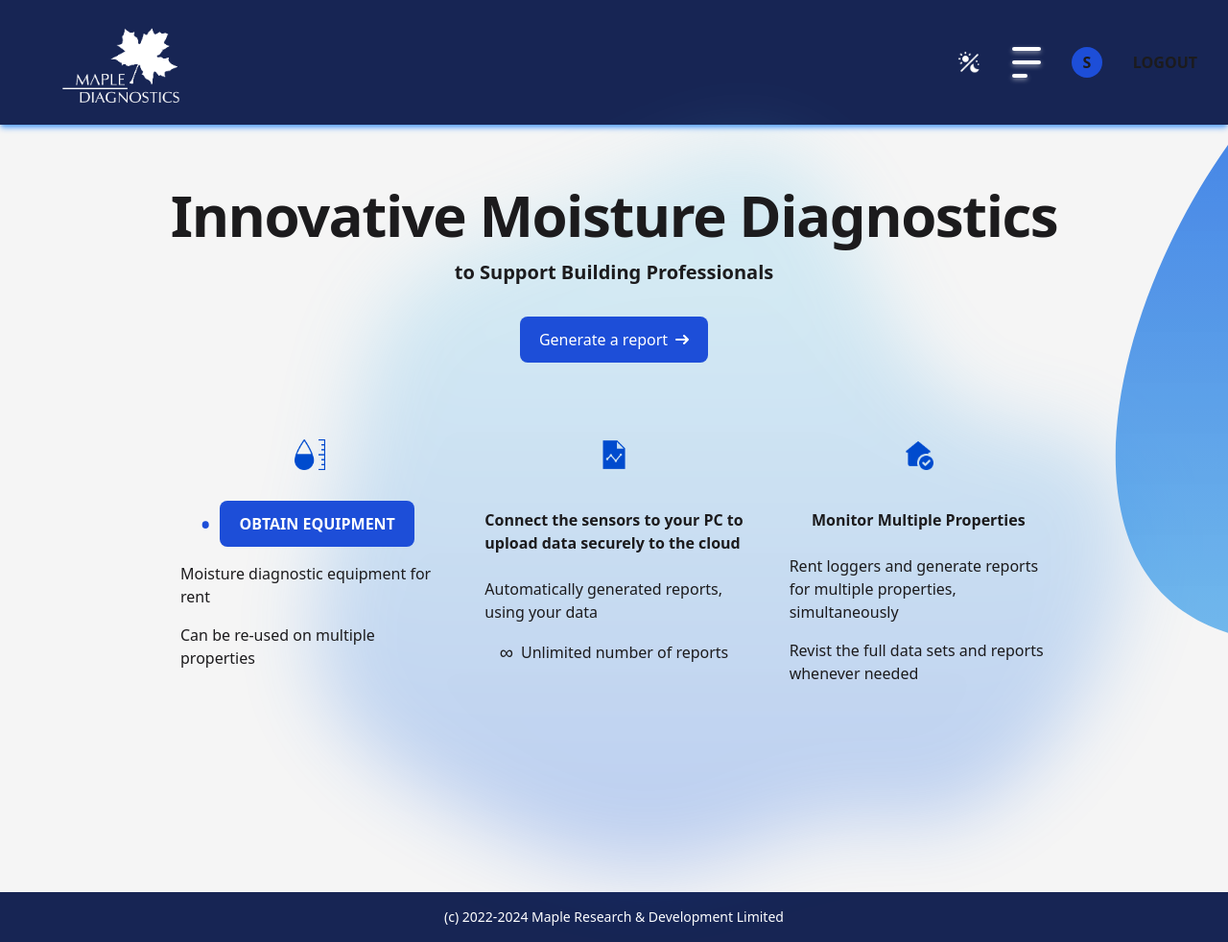
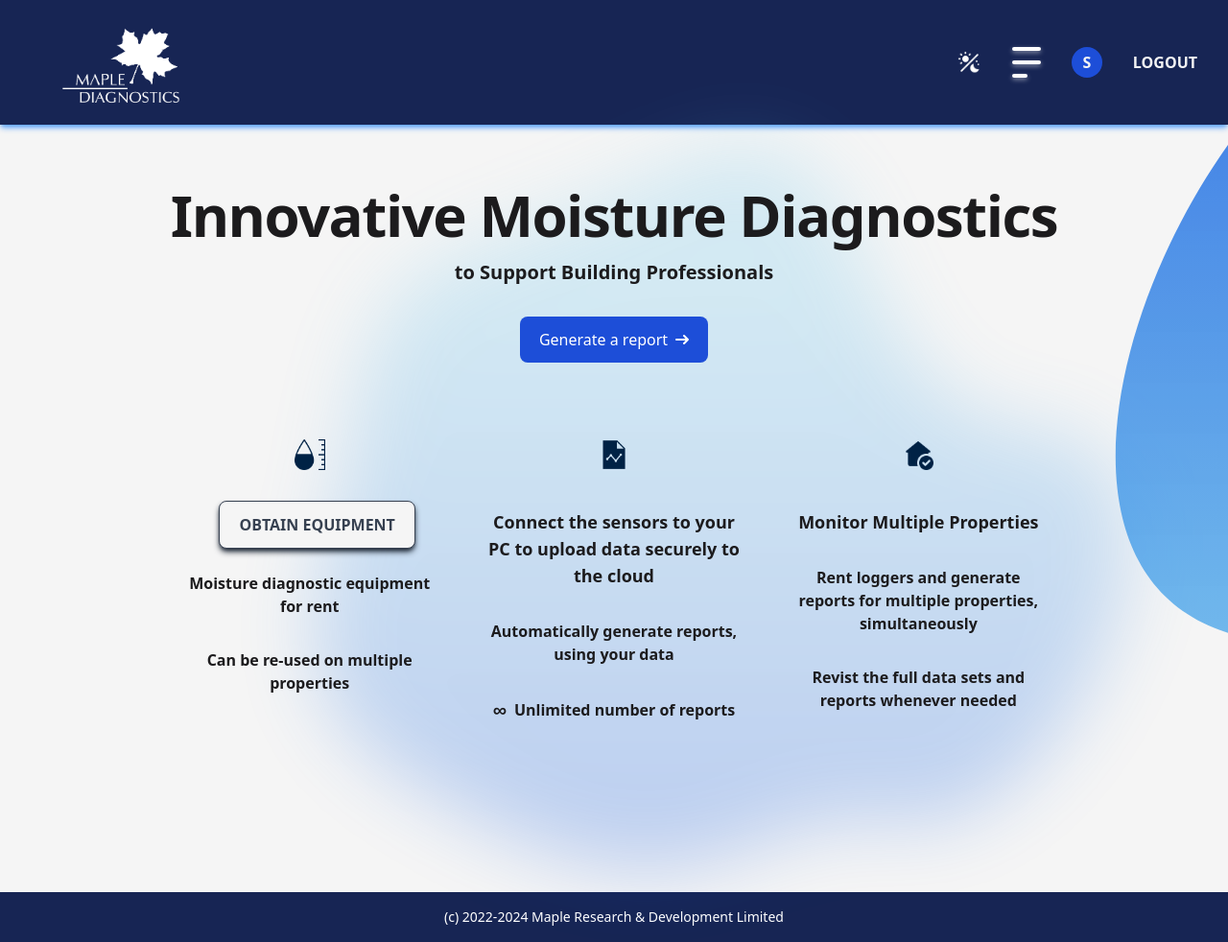
Before and after one commit to GreenCatInForest/md_app, a Django app: page / in a window 1280 px wide. Shown: the whole page at 96% size. Run offline with Django 5.2, Linux system fonts and the light colour scheme; the visitor is signed in with stand-in values (Sample User, id 1); style sheets or scripts are compiled from the project's sources; parts of the project's set-up code (start-up, migrations or seed data) failed here and were passed over; some libraries are stand-ins or nearby versions.

Commit message:
styled index

```diff
--- a/core/templates/core/index.html
+++ b/core/templates/core/index.html
@@ -71,8 +71,7 @@
             <article class="featured-products">
                 <div class="featured-product">
                     <img class="" src="{% static 'images/icons8-hygrometer-50.png' %}" alt="Featured Product 1"/>
-                    <a href="https://www.maple-diagnostics.com/" class="link-feature text-center py-3 px-5 sm:ms-4 text-base font-extrabold text-white focus:outline-none hover:text-white hover:bg-blue-800 bg-blue-700
-                    rounded-lg">
+                    <a href="https://www.maple-diagnostics.com/" class="link-feature">
                     Obtain Equipment
                     </a>
                     <!-- <h5>Obtain Equipment</h5> -->
@@ -82,8 +81,8 @@
                 <div class="featured-product">
                     <img src="{% static 'images/icons8-graph-report-50.png' %}" alt="Featured Product 2"/>
                     <h5>Connect the sensors to your PC to upload data securely to the cloud</h5>
-                    <p>Automatically generated reports, using your data</p>
-                    <p class="group flex items-center gap-2"><span class="text-xl align-middle group-hover:text-light-accent3">∞ </span> Unlimited number of reports</p>
+                    <p>Automatically generate reports, using your data</p>
+                    <p class="flex items-center gap-2"><span class="text-xl align-middle">∞ </span> Unlimited number of reports</p>
 
                 </div>
                 <div class="featured-product">
--- a/tailwind_app/static_src/src/styles.css
+++ b/tailwind_app/static_src/src/styles.css
@@ -111,8 +111,14 @@ main {
 }
 
 .featured-product h5 {
-  @apply font-bold my-2
+  @apply font-bold my-2 text-center text-lg
 }
+
+.featured-product p {
+  @apply font-bold my-2 text-center relative
+  ;
+}
+
 
 /* .featured-products {
   @apply flex flex-col xsdd:flex-row flex-wrap gap-2 justify-around items-center;
@@ -124,7 +130,7 @@ main {
 
 .featured-product img {
   @apply w-[2rem] h-auto m-4 transition-transform duration-300 ease-in-out bg-blend-multiply z-50;
-  filter: invert(50%) sepia(90%) saturate(7300%) hue-rotate(200deg) brightness(80%) contrast(140%);
+  filter: invert(50%) sepia(90%) saturate(7300%) hue-rotate(200deg) brightness(30%) contrast(100%);
 }
 
 .featured-product img.dark {
@@ -145,49 +151,14 @@ main {
 /* Button Link Feature */
 
 .link-feature {
-  @apply relative uppercase font-extrabold;
+  @apply relative uppercase font-extrabold
+  text-center py-3 px-5 sm:ms-4 text-base
+  focus:outline-none hover:text-white hover:bg-blue-700 hover:shadow-none bg-whiteSmoke text-gray-700 border-[1px] border-gray-700 shadow-md shadow-gray-800 rounded-lg;
 }
 
-.link-feature:before {
-  content: '•'; /* Symbol to display underneath */
-  position: absolute;
-  left: -20px;
-  top: 50%;
-  transform: translateY(-50%);
-  font-size: 25px;
-  @apply text-blue-700;
-}
 
-.link-feature.active:hover:after {
-  content: '•'; /* Symbol to display underneath */
-  position: absolute;
-  left: -20px;
-  top: 50%;
-  transform: translateY(-50%);
-  font-size: 25px;
-  text-shadow: 0 0 5px rgba(0, 0, 0, 0.5);
-  @apply text-blue-800;
-}
-
-.link-feature:hover:before {
-  content: '•'; /* Symbol to display underneath */
-  position: absolute;
-  left: -20px;
-  top: 50%;
-  transform: translateY(-50%);
-  font-size: 25px;
-  @apply text-blue-400;
-}
-
-.link-feature.active:hover:after {
-  content: '•'; /* Symbol to display underneath */
-  position: absolute;
-  left: -20px;
-  top: 50%;
-  transform: translateY(-50%);
-  font-size: 25px;
-  text-shadow: 0 0 5px rgba(0, 0, 0, 0.5);
-  @apply text-blue-800;
+.link-feature.active {
+  @apply bg-whiteSmoke text-gray-700;
 }
 
 .link-feature.dark.active:hover:after {
@@ -201,7 +172,7 @@ main {
 }
 
 .link-feature.dark:hover {
-  @apply text-blue-400;
+  @apply bg-blue-400 ;
   text-shadow: 0 0 5px rgba(0, 50, 0, 0.5);
 }
 
@@ -236,12 +207,17 @@ main {
 
   }
 
-header.light, header.light #base-navbar, header.light #base-navbar div, header.light #base-navbar div a,
-header.light #base-navbar div a:hover, header.light #base-navbar div a.active {
-    @apply bg-blue-900
+ #base-navbar div a {
+    @apply text-whiteSmoke;
   }
 
+  #base-navbar div a:nth-child(1) {
+    @apply hover:text-blackcurrant;
+  }
 
+  #base-navbar div a:nth-child(2) {
+    @apply hover:text-blue-400;
+  }
 
   #base-navbar .nav-items-wrapper {
     @apply  flex flex-col small_tablet:flex-row flex-wrap justify-center small_tablet:justify-around items-center gap-8 z-40;
@@ -281,16 +257,11 @@ header.light #base-navbar div a:hover, header.light #base-navbar div a.active {
   }
 
 
-
-
-
-
-  #dark-mode-btn-toggle.light {
+  #dark-mode-btn-toggle.dark {
     filter: invert(50%) sepia(100%) saturate(300%) hue-rotate(190deg) brightness(95%) contrast(90%);
     }
 
 
-/*
   .base-navbar-link.active:before {
       content: '•';
       font-size: 1.5rem;
@@ -302,8 +273,7 @@ header.light #base-navbar div a:hover, header.light #base-navbar div a.active {
   .base-navbar-link:hover:before,
   .base-navbar-link.w--current:before {
       color: white;
-    } */
-
+    }
 
 
 /* Base Footer */
@@ -311,7 +281,6 @@ header.light #base-navbar div a:hover, header.light #base-navbar div a.active {
 footer p {
     @apply text-center text-sm p-4;
   }
-
 
 
 /* User Account Nav */
--- a/users/urls.py
+++ b/users/urls.py
@@ -8,7 +8,7 @@ urlpatterns = [
     path('logout/', views.user_logout, name='logout'),
     path('logout_page/', views.user_logout, name='logout_page'),
     path('login_register/', views.user_login_register, name='login_register'),
-    # path('password-forgot/', views.CustomPasswordResetView.as_view(), name='password-forgot'),
+    path('password-forgot/', views.CustomPasswordResetView.as_view(), name='password-forgot'),
 
 
     # path('reset/<uidb64>/<token>/', auth_views.PasswordResetConfirmView.as_view(), name='password_reset_confirm'),
```
